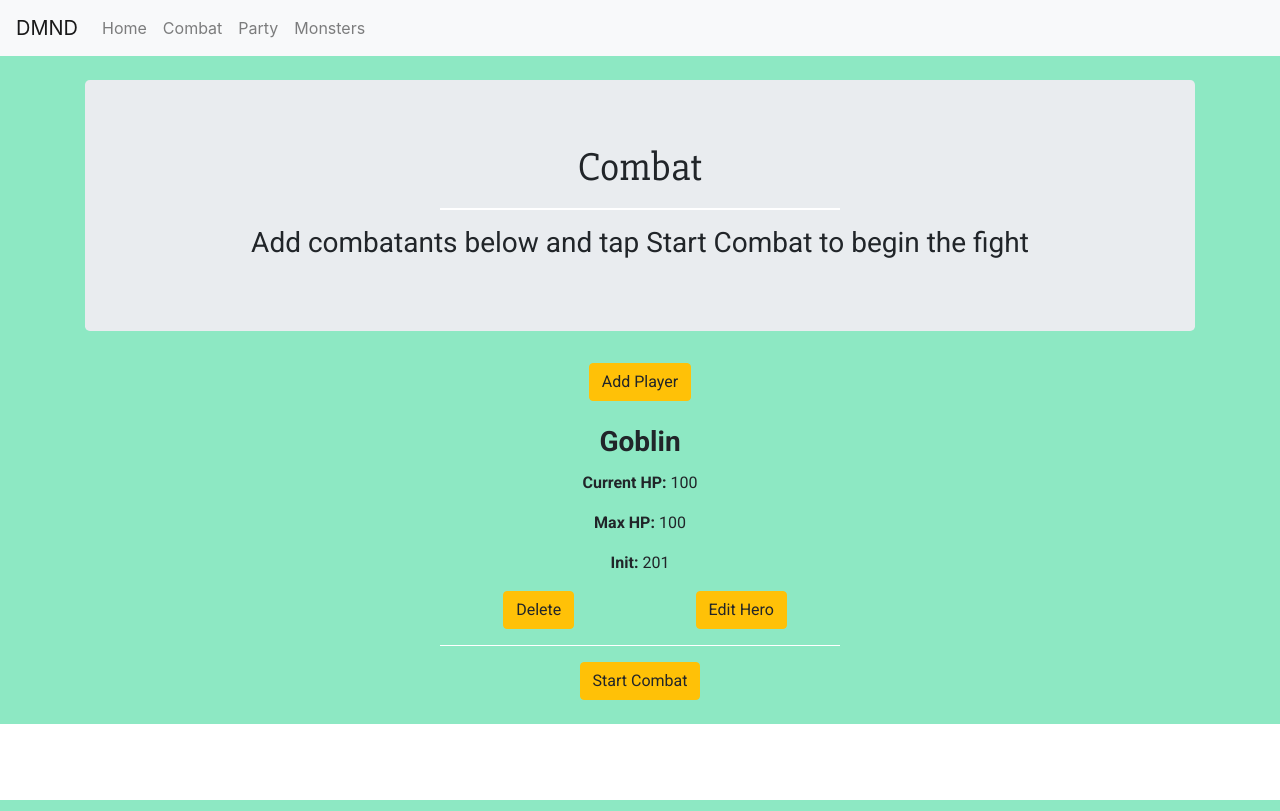
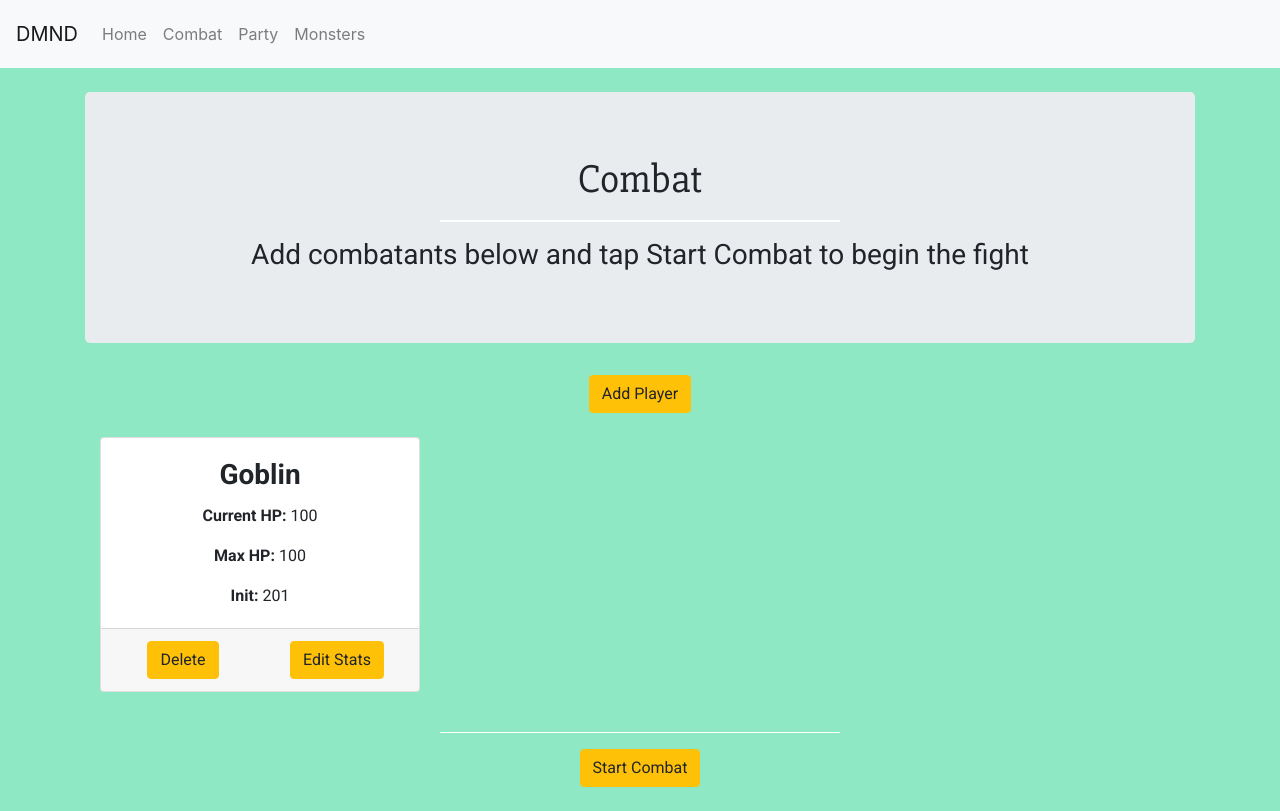
Before and after one commit to JackSnowdon/DM-N-D, a Django app: page /combat/ in a window 1280 px wide. Run offline with Django 3.2, Linux system fonts and the light colour scheme; data comes from the database, SQL or seed files in the repository; both versions use the stored data as it was after the commit; parts of the project's set-up code (start-up, migrations or seed data) failed here and were passed over; some libraries are stand-ins or nearby versions.

Commit message:
Add CSS display styles for buttons

```diff
--- a/combat/templates/combat_home.html
+++ b/combat/templates/combat_home.html
@@ -14,14 +14,17 @@
     </div>
 </div>
 <br>
-<div class="row text-center">
-    <div class="col-12">
+<div class="card-deck text-center">
     {% for p in party %}
-        <div class="combat-box">
+    <div class="col-12 col-md-4">
+        <div class="card">
+            <div class="card-body">
                 <h3 class="card-title boldest">{{ p.hero.name }}</h3>
                 <p><span class="boldest">Current HP:</span> {{ p.current_hp }}</p>
                 <p class="card-text"><span class="boldest">Max HP:</span> {{ p.hero.max_hp }}</p>
                 <p class="card-text"><span class="boldest">Init:</span> {{ p.initiative }}</p>
+            </div>
+            <div class="card-footer">
                 <div class="row">
                     <div class="col-6">
                         <form class="" method="post" action="{% url 'delete_hero_int' p.hero.id %}">
@@ -34,12 +37,14 @@
                         </form>
                     </div>
                     <div class="col-6">
-                    <a href="{% url 'edit_hero' p.hero.id  %}" role="button" class="btn btn-warning" aria-disabled="false">Edit Hero</a>
+                        <a href="{% url 'edit_hero' p.hero.id  %}" role="button" class="btn btn-warning" aria-disabled="false">Edit Stats</a>
+                    </div>
+                </div>
+            </div>
         </div>
     </div>
 </div>
 <br> {% endfor %}
-    </div>
 </div>
 <hr class="bar-thin">
 <div class="col-12">
--- a/party/templates/monsters.html
+++ b/party/templates/monsters.html
@@ -4,7 +4,7 @@
         <div class="jumbotron text-center">
             <h1 class="slabo-text">Monsters</h1>
             <hr class="bar-thin"></hr>
-            <a href="{% url 'add_enemy' %}" role="button" class="btn btn-outline-warning" aria-disabled="false">Add Monster</a>
+            <a href="{% url 'add_enemy' %}" role="button" class="btn btn-warning" aria-disabled="false">Add Monster</a>
         </div>
     </div>
 </div>
@@ -14,8 +14,8 @@
     <div class="col-12 col-md-4">
         <div class="card">
             <div class="card-body">
-                <h5 class="card-title">{{ m.name }}</h5>
-                <p class="card-text">HP: {{ m.max_hp }}</p>
+                <h3 class="card-title bolest">{{ m.name }}</h3>
+                <p class="card-text"><span class="boldest">Max HP: </span>{{ m.max_hp }}</p>
             </div>
             <div class="card-footer">
                 <form class="" method="post" action="{% url 'delete_monster' m.id %}">
--- a/static/css/styles.css
+++ b/static/css/styles.css
@@ -7,7 +7,28 @@
     height: 100%;
 }
 
+
+/* NavBar */
+
+.navbar li a {
+    display: block;
+    text-align: center;
+    padding: 14px 16px;
+    text-decoration: none;
+    transition: all 0.35s ease-in-out;
+    -moz-transition: all 0.35s ease-in-out;
+    -webkit-transition: all 0.35s ease-in-out;
+    -o-transition: all 0.35s ease-in-out;
+
+}
+
+.navbar li a:hover {
+    color: #fafafa;
+}
+
+
 /* Text Helpers */
+
 
 .main-text {
     font-family: 'Roboto', sans-serif;
@@ -17,15 +38,33 @@
     font-family: 'Slabo 27px', serif;
 }
 
+
 /* Form Helpers */
+
 
 .input-group {
     display: inline-block;
 }
 
+
 /* Party */
 
+
+
 /* Combat */
+
+.btn-warning {
+    transition: all 0.5s ease-in-out;
+    -moz-transition: all 0.5s ease-in-out;
+    -webkit-transition: all 0.5s ease-in-out;
+    -o-transition: all 0.5s ease-in-out;
+}
+
+.btn-warning:hover {
+    background-color: #25da46;
+    border-color: black;
+}
+
 
 .combat-box {
     width: 375px;
@@ -40,6 +79,7 @@
 
 /* Breaks */
 
+
 .bar-thin {
     width: 25rem;
     height: 1.5px;
```
Also changed, not shown: party/templates/members.html (+9 -6 lines), db.sqlite3. Lines whose indentation alone changed are shown as unchanged.
